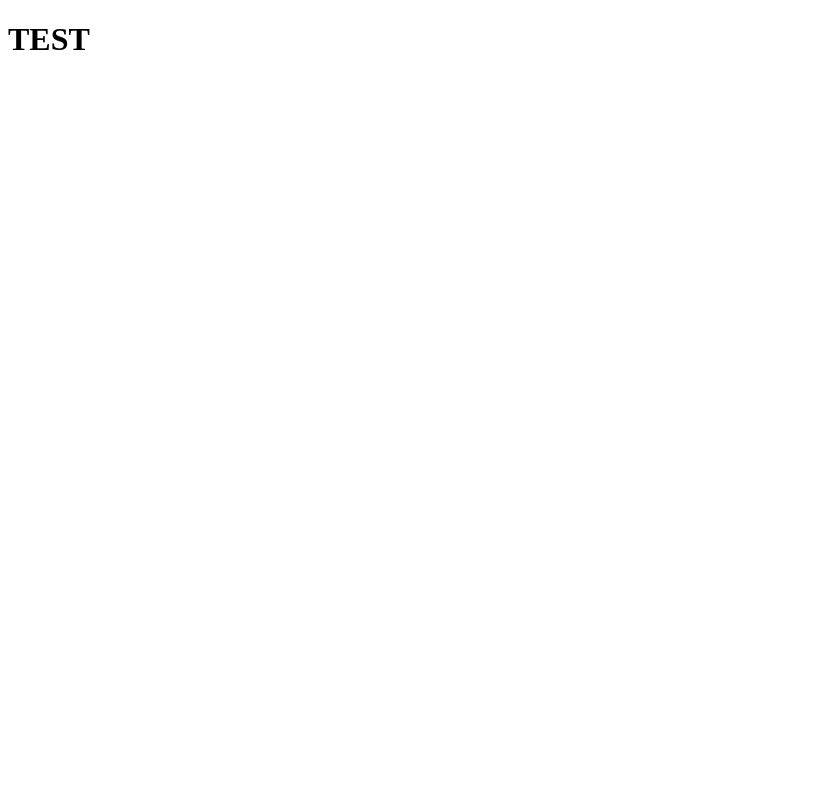
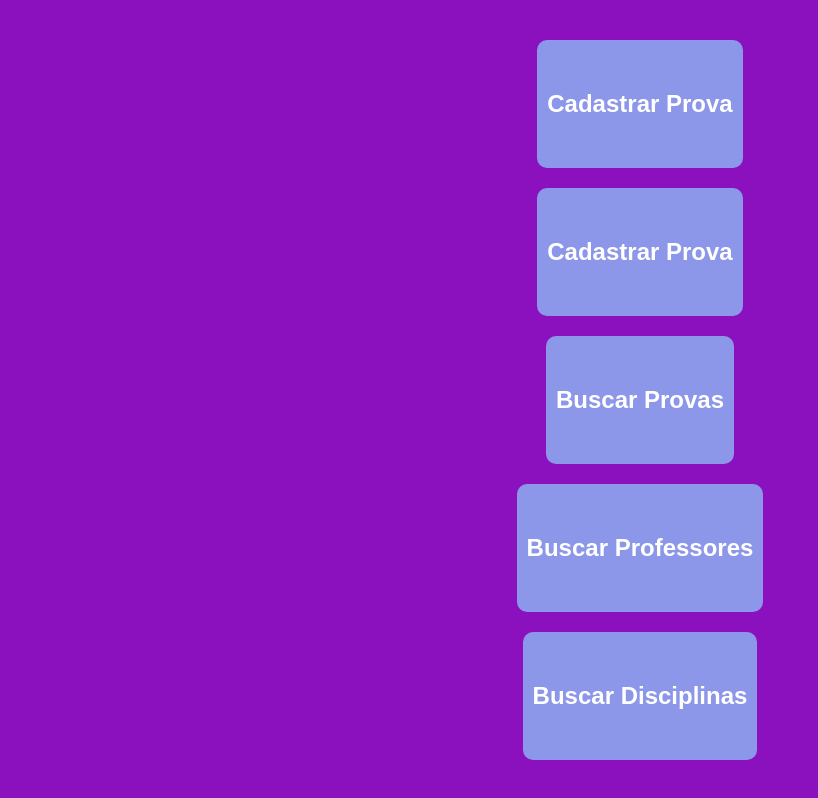
Before and after one commit to FranciscaFigueiredo/RepoProvas-front, a React (Create React App) app: page / in a window 1280 px wide. Shown: the whole page, without its empty margins (0-818 px from the left). Built offline with nearby package versions, Linux system fonts and the light colour scheme.

Commit message:
Home, form and apiUrl

```diff
--- a/src/App.js
+++ b/src/App.js
@@ -1,7 +1,17 @@
-export function App() {
+import { BrowserRouter, Routes, Route } from "react-router-dom";
+import GlobalStyle from "./styles/GlobalStyle";
+
+import Home from "./pages/Home";
+import SaveExam from "./pages/SaveExam";
+
+export default function App() {
     return (
-        <div className="App">
-            <h1>TEST</h1>
-        </div>
+        <BrowserRouter>
+            <GlobalStyle />
+            <Routes>
+                <Route path='/' element={<Home />} />
+                <Route path='/post' element={<SaveExam />} />
+            </Routes>
+        </BrowserRouter>
     );
 }
--- a/src/index.js
+++ b/src/index.js
@@ -1,6 +1,6 @@
 import React from 'react';
 import ReactDOM from 'react-dom';
-import { App } from './App';
+import App from './App';
 
 ReactDOM.render(
     <App />,
--- /dev/null
+++ b/src/pages/Home.js
@@ -0,0 +1,18 @@
+import { Link } from "react-router-dom"
+import { ButtonHome } from "../styles/ButtonStyle";
+import { ContainerPage } from "../styles/ContainerStyle";
+
+export default function Home() {
+
+    return (
+        <ContainerPage>
+            <Link to='/post'>
+                <ButtonHome>Cadastrar Prova</ButtonHome>
+            </Link>
+            <ButtonHome>Cadastrar Prova</ButtonHome>
+            <ButtonHome>Buscar Provas</ButtonHome>
+            <ButtonHome>Buscar Professores</ButtonHome>
+            <ButtonHome>Buscar Disciplinas</ButtonHome>
+        </ContainerPage>
+    );
+}
--- /dev/null
+++ b/src/pages/SaveExam.js
@@ -0,0 +1,22 @@
+import { ButtonPage } from "../styles/ButtonStyle";
+import { Input } from "../styles/InputStyle";
+
+export default function SaveExam() {
+    function sendExam(event) {
+        event.preventdefault();
+
+    }
+    return (
+        <div>
+            <h1>Cadastre sua prova aqui!</h1>
+            <form onSubmit={sendExam}>
+                <Input type='text' placeholder='nome' />
+                <Input type='text' placeholder='link' />
+                <Input type='text' placeholder='professor' />
+                <Input type='text' placeholder='categoria' />
+                <Input type='text' placeholder='disciplina' />
+                <ButtonPage type='submit'>Enviar</ButtonPage>
+            </form>
+        </div>
+    );
+}
--- /dev/null
+++ b/src/services/apiUrl.js
@@ -0,0 +1,5 @@
+const api = process.env.NODE_ENV === 'production' ? 'https://repoprovas-fran.herokuapp.com/' : 'http://localhost:4000';
+
+export {
+  api,
+};
--- /dev/null
+++ b/src/styles/ButtonStyle.js
@@ -0,0 +1,73 @@
+import styled from "styled-components";
+
+const ButtonPage = styled.button`
+    width: 50vw;
+
+    color: #ffffff;
+    font-size: 18px;
+    line-height: 36px;
+    font-weight: bold;
+
+    background-color:  #8c97ea;
+    border-radius: 10px;
+
+    cursor: pointer;
+
+    margin: 10px auto;
+`;
+
+const ButtonRegistration = styled.button`
+    width: 60vw;
+
+    color: #ffffff;
+    font-size: 36px;
+    line-height: 48px;
+    font-weight: bold;
+
+    background-color:  #8c97ea;
+    border-radius: 10px;
+
+    cursor: pointer;
+
+    margin: 10px auto;
+`;
+
+const ButtonModal = styled.button`
+    width: 20vw;
+
+    color: #ffffff;
+    font-size: 36px;
+    line-height: 42px;
+    font-weight: bold;
+
+    background-color:  #8c97ea;
+    border-radius: 10px;
+
+    cursor: pointer;
+
+    margin: 10px auto;
+`;
+
+const ButtonHome = styled.button`
+    height: 10vw;
+    color: #ffffff;
+    font-size: 24px;
+    line-height: 38px;
+    font-weight: bold;
+
+    background-color:  #8c97ea;
+    border-radius: 10px;
+
+    cursor: pointer;
+
+    margin: 10px 20px;
+
+    padding: 0 10px;
+`;
+
+export {
+    ButtonPage,
+    ButtonRegistration,
+    ButtonModal,
+    ButtonHome,
+}
--- /dev/null
+++ b/src/styles/ContainerStyle.js
@@ -0,0 +1,31 @@
+import styled from "styled-components";
+
+const ContainerPage = styled.div`
+    max-width: 95vw;
+    min-height: 100vh;
+
+    display: flex;
+    flex-direction: column;
+    justify-content: center;
+    align-items: center;
+
+    margin: 0 auto;
+
+    overflow: 0;
+
+    form {
+        text-align: center;
+        margin: 20px auto 0;
+    }
+
+    a {
+        color: #ffffff;
+        font-size: 18px;
+        font-weight: bold;
+        line-height: 21px;
+    }
+`;
+
+export {
+    ContainerPage,
+}
--- a/src/styles/GlobalStyle.js
+++ b/src/styles/GlobalStyle.js
@@ -1,4 +1,4 @@
-import { createGlobalStyle } from 'styled-components';
+import { createGlobalStyle } from 'styled-components'
 
 const GlobalStyle = createGlobalStyle`
 	* {
--- /dev/null
+++ b/src/styles/InputStyle.js
@@ -0,0 +1,27 @@
+import styled from "styled-components";
+
+const Input = styled.input`
+    width: 90vw;
+    height: 64px;
+
+    color: ${(props) =>
+        props.compare ? "#000000" : !props.compare ? "#ff0000" : "#000000"};
+    font-size: 24px;
+    font-weight: 500;
+
+    margin-bottom: 10px;
+    padding: 0 20px;
+
+    background-color: #ffffff;
+    border-radius: 5px;
+
+    outline: 0;
+
+    ::placeholder {
+        color: rgba(96, 72, 72, 0.4);
+    }
+`;
+
+export {
+    Input,
+}
```
